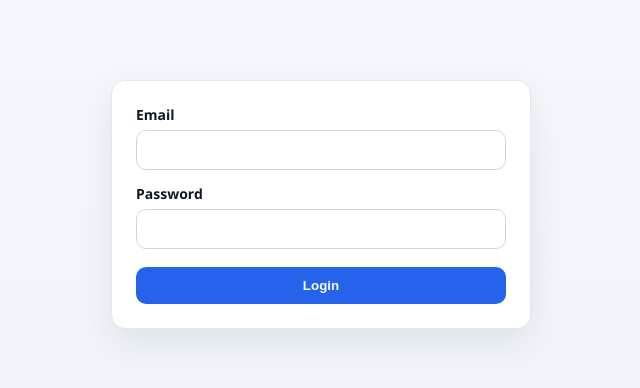
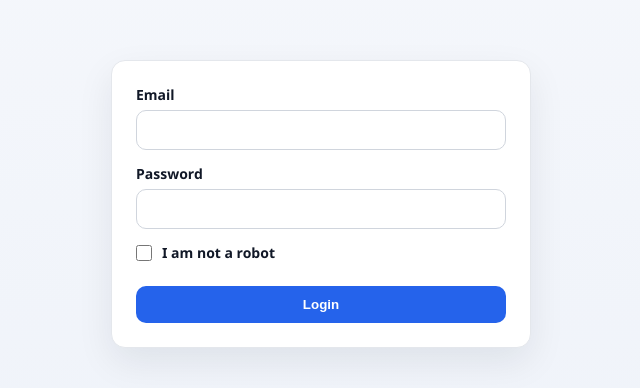
Before and after one commit to Sanika-A-Dighe/my-app, an Angular app: page /login in a window 1280 px wide. Shown: the part 196-584 px from the top of the page, without its empty margins (319-959 px from the left). Built offline with nearby package versions, Linux system fonts and the light colour scheme.

Commit message:
updated files

```diff
--- a/src/app/candidates.component.css
+++ b/src/app/candidates.component.css
@@ -3,7 +3,22 @@
   padding: 24px;
 }
 
-div {
+.captcha-check {
+  display: flex;
+  align-items: center;
+  gap: 10px;
+  width: min(720px, 100%);
+  margin: 0 auto 14px;
+  font-size: 14px;
+  color: #111827;
+}
+
+.captcha-check input {
+  width: 16px;
+  height: 16px;
+}
+
+.candidate-card {
   width: min(720px, 100%);
   margin: 0 auto 16px;
   background: #ffffff;
@@ -14,7 +29,7 @@ div {
   transition: transform 0.2s ease, box-shadow 0.2s ease;
 }
 
-div:hover {
+.candidate-card:hover {
   transform: translateY(-2px);
   box-shadow: 0 14px 28px rgba(16, 24, 40, 0.1);
 }
@@ -51,3 +66,50 @@ button:disabled {
   cursor: not-allowed;
   transform: none;
 }
+
+.otp-overlay {
+  position: fixed;
+  inset: 0;
+  background: rgba(15, 23, 42, 0.45);
+  display: grid;
+  place-items: center;
+  padding: 20px;
+  z-index: 200;
+}
+
+.otp-modal {
+  width: min(420px, 100%);
+  background: #ffffff;
+  border-radius: 14px;
+  padding: 20px;
+  box-shadow: 0 20px 40px rgba(16, 24, 40, 0.2);
+}
+
+.otp-code {
+  font-weight: 700;
+  color: #1d4ed8;
+}
+
+.otp-modal input {
+  width: 100%;
+  margin-top: 8px;
+  padding: 10px 12px;
+  border: 1px solid #d0d5dd;
+  border-radius: 10px;
+}
+
+.otp-error {
+  color: #b42318;
+  margin-top: 8px;
+}
+
+.otp-actions {
+  margin-top: 12px;
+  display: flex;
+  gap: 10px;
+}
+
+.otp-actions .secondary {
+  background: #e5e7eb;
+  color: #111827;
+}
--- a/src/app/candidates.component.html
+++ b/src/app/candidates.component.html
@@ -1,11 +1,15 @@
 <p>Election Ends In: {{ countdown }}</p>
 <p *ngIf="isElectionEnded">Election has ended</p>
+<label class="captcha-check">
+  <input type="checkbox" [(ngModel)]="isHumanChecked" />
+  <span>I am not a robot</span>
+</label>
 
 <div class="candidate-card" *ngFor="let candidate of candidates">
   <h3>{{ candidate.name }}</h3>
   <p>Party: {{ candidate.party }}</p>
   <p>Total Votes: {{ candidate.votes }}</p>
-  <button type="button" (click)="vote(candidate)" [disabled]="isElectionEnded">Vote</button>
+  <button type="button" (click)="vote(candidate)" [disabled]="isElectionEnded || !isHumanChecked">Vote</button>
 </div>
 
 <div class="otp-overlay" *ngIf="showOtpPopup">
--- a/src/app/candidates.component.ts
+++ b/src/app/candidates.component.ts
@@ -31,6 +31,7 @@ export class CandidatesComponent implements OnInit, OnDestroy {
   currentUser = JSON.parse(localStorage.getItem('currentUser') || 'null');
   countdown = '00:00:00';
   isElectionEnded = false;
+  isHumanChecked = false;
   showOtpPopup = false;
   generatedOtp = '';
   enteredOtp = '';
@@ -52,6 +53,11 @@ export class CandidatesComponent implements OnInit, OnDestroy {
   }
 
   vote(candidate: Candidate): void {
+    if (!this.isHumanChecked) {
+      alert('Please verify "I am not a robot"');
+      return;
+    }
+
     if (this.isElectionEnded) {
       alert('Election has ended');
       return;
--- a/src/app/login.component.css
+++ b/src/app/login.component.css
@@ -45,6 +45,20 @@ form > div > div {
   margin-top: 6px;
 }
 
+.captcha-check {
+  display: flex;
+  align-items: center;
+  gap: 10px;
+  font-size: 14px;
+  color: #111827;
+}
+
+.captcha-check input {
+  width: 16px;
+  height: 16px;
+  margin: 0;
+}
+
 button {
   margin-top: 4px;
   padding: 11px 14px;
--- a/src/app/login.component.html
+++ b/src/app/login.component.html
@@ -15,8 +15,13 @@
     </div>
   </div>
 
+  <label class="captcha-check">
+    <input type="checkbox" [(ngModel)]="isHumanChecked" [ngModelOptions]="{ standalone: true }" />
+    <span>I am not a robot</span>
+  </label>
+
   <div *ngIf="errorMessage">
-    Invalid credentials
+    {{ errorMessage }}
   </div>
 
   <button type="submit">Login</button>
--- a/src/app/login.component.ts
+++ b/src/app/login.component.ts
@@ -1,12 +1,13 @@
 import { CommonModule } from '@angular/common';
 import { Component, inject } from '@angular/core';
+import { FormsModule } from '@angular/forms';
 import { FormBuilder, ReactiveFormsModule, Validators } from '@angular/forms';
 import { Router } from '@angular/router';
 
 @Component({
   selector: 'app-login',
   standalone: true,
-  imports: [CommonModule, ReactiveFormsModule],
+  imports: [CommonModule, ReactiveFormsModule, FormsModule],
   templateUrl: './login.component.html',
   styleUrl: './login.component.css'
 })
@@ -15,6 +16,7 @@ export class LoginComponent {
   private readonly router = inject(Router);
 
   errorMessage = '';
+  isHumanChecked = false;
 
   readonly loginForm = this.formBuilder.nonNullable.group({
     email: ['', [Validators.required, Validators.email]],
@@ -28,6 +30,11 @@ export class LoginComponent {
 
   onSubmit(): void {
     this.errorMessage = '';
+
+    if (!this.isHumanChecked) {
+      this.errorMessage = 'Please verify "I am not a robot"';
+      return;
+    }
 
     if (this.loginForm.invalid) {
       this.loginForm.markAllAsTouched();
```
